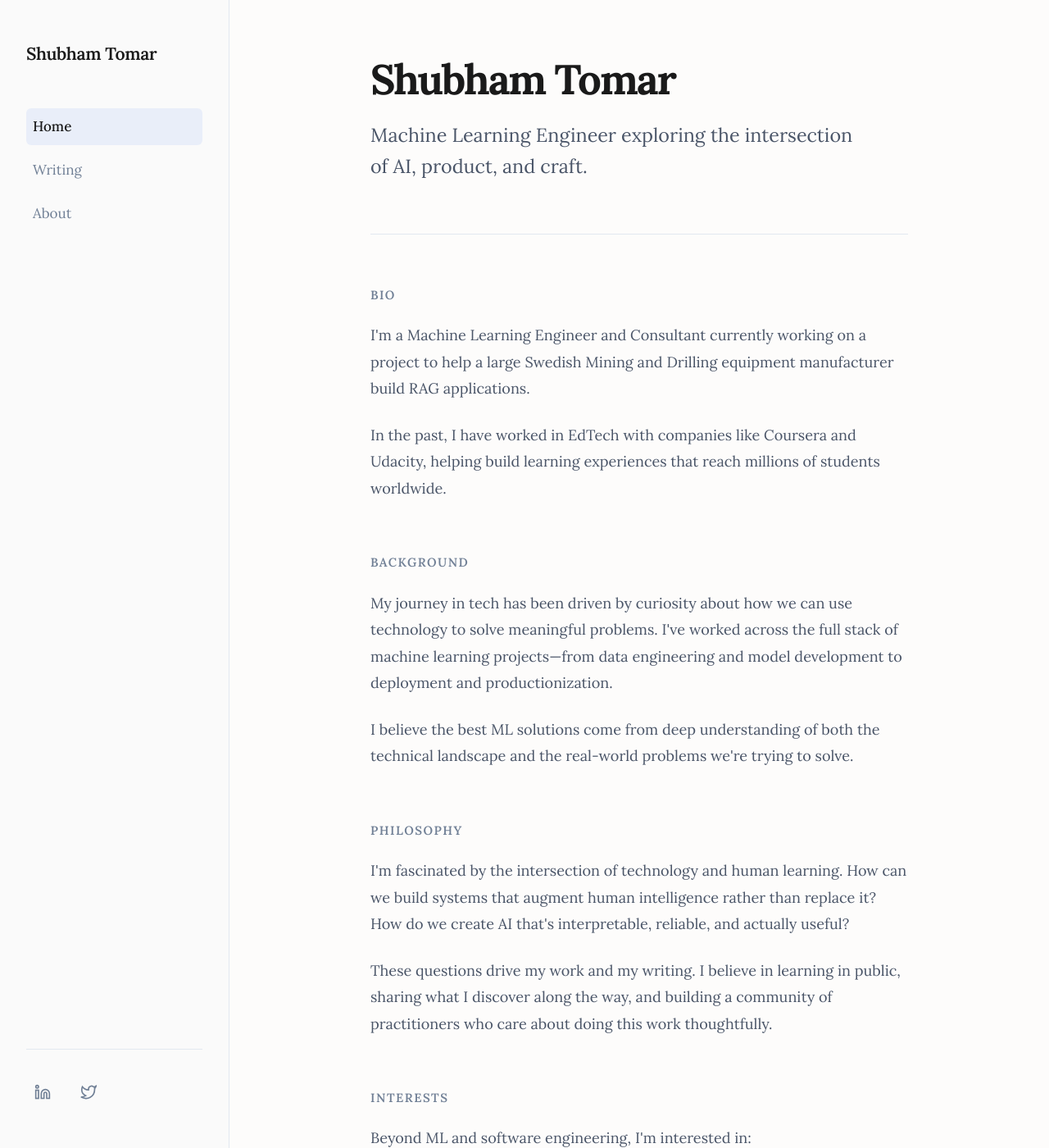
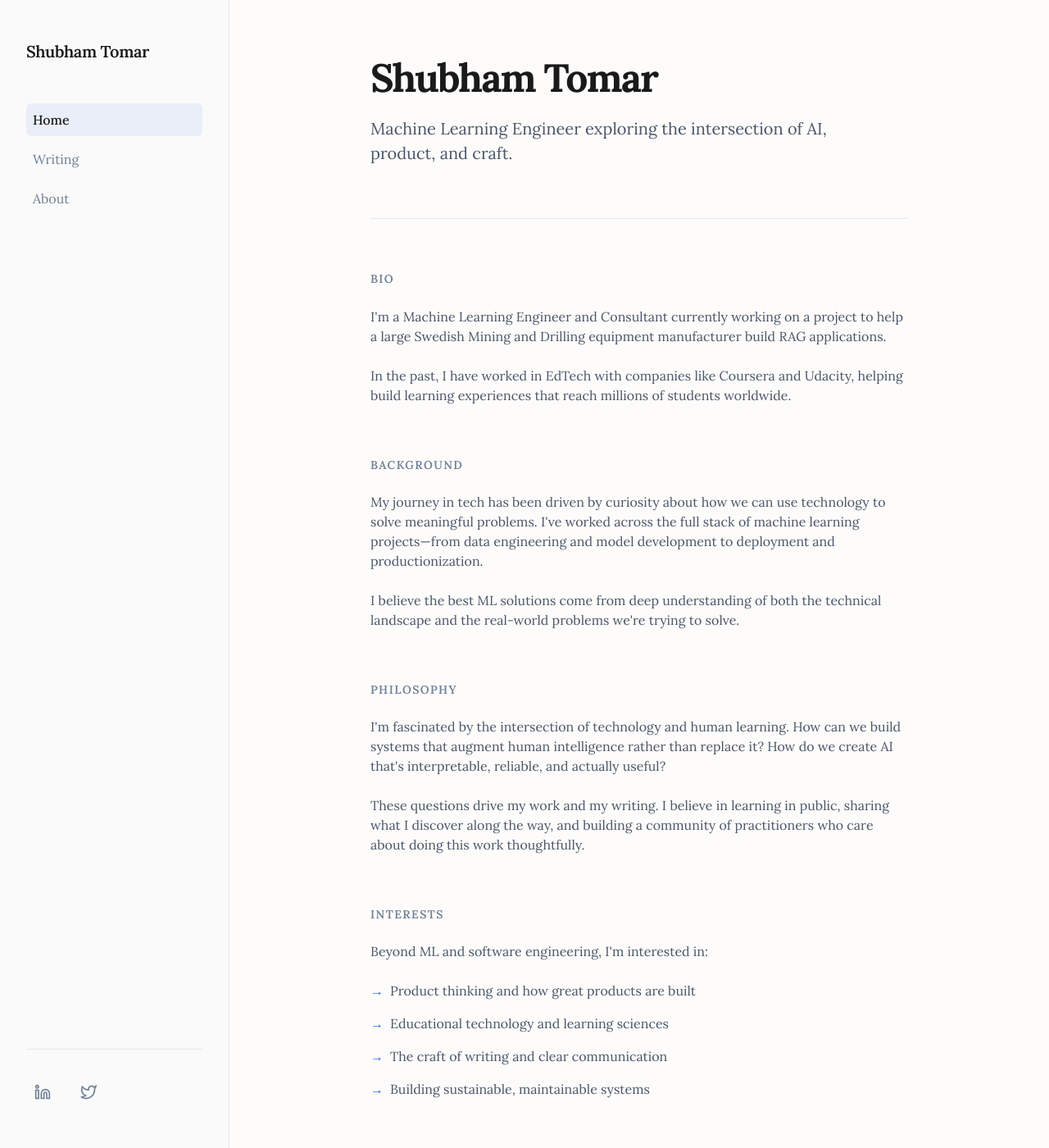
Before and after one commit to sshtomar/sshtomar.github.io, a Jekyll site: the page built from index.html, in a window 1280 px wide and 1400 px high. Shown: the whole window at 82% size. Built offline with Jekyll 4.4.1, drawn with Linux system fonts in a browser that asks for light colours; the list of posts is cut into pages by our own code.

Commit message:
update typography to match Adam Maj's font sizes
Match exact typography specifications from adammaj.com:
- Base font size: 16px (was 17px)
- Body line-height: 1.5 (was 1.7 and 1.8)
- Mobile-first responsive typography:
  - h1: 2.25rem → 3rem on tablet+
  - h2: 1.5rem → 1.875rem on tablet+
  - h3: 1.25rem → 1.5rem on tablet+
  - h4: 1rem → 1.125rem on tablet+
- Body text: 1rem with line-height 1.5 throughout
- Remove redundant font-size overrides in responsive sections

This creates a cleaner, more consistent typographic hierarchy
that matches Adam Maj's professional aesthetic.

🤖 Generated with [Claude Code](https://claude.com/claude-code)

Co-Authored-By: Claude Sonnet 4.5 <noreply@anthropic.com>

```diff
--- a/assets/css/custom.css
+++ b/assets/css/custom.css
@@ -51,7 +51,7 @@
 }
 
 html {
-  font-size: 17px;
+  font-size: 16px;
   -webkit-font-smoothing: antialiased;
   -moz-osx-font-smoothing: grayscale;
   scroll-behavior: smooth;
@@ -62,7 +62,7 @@ body {
   padding: 0;
   font-family: var(--font-serif);
   font-weight: 400;
-  line-height: 1.7;
+  line-height: 1.5;
   color: var(--color-text);
   background-color: var(--color-bg);
   min-height: 100vh;
@@ -258,7 +258,7 @@ h1, h2, h3, h4, h5, h6 {
 }
 
 h1 {
-  font-size: 2.5rem;
+  font-size: 2.25rem;
   margin-bottom: var(--space-2);
 }
 
@@ -269,6 +269,11 @@ h2 {
 
 h3 {
   font-size: 1.25rem;
+  margin-bottom: var(--space-2);
+}
+
+h4 {
+  font-size: 1rem;
   margin-bottom: var(--space-2);
 }
 
@@ -325,15 +330,15 @@ a:hover {
 }
 
 .hero-title {
-  font-size: 3rem;
+  font-size: 2.25rem;
   font-weight: 700;
   margin-bottom: var(--space-2);
   letter-spacing: -0.04em;
 }
 
 .hero-subtitle {
-  font-size: 1.375rem;
-  line-height: 1.6;
+  font-size: 1rem;
+  line-height: 1.5;
   color: var(--color-text-secondary);
   max-width: 600px;
 }
@@ -355,8 +360,8 @@ section {
 }
 
 .section-content {
-  font-size: 1.0625rem;
-  line-height: 1.8;
+  font-size: 1rem;
+  line-height: 1.5;
 }
 
 .section-content p {
@@ -465,8 +470,8 @@ section {
 
 /* Prose styles */
 .prose {
-  line-height: 1.8;
-  font-size: 1.0625rem;
+  line-height: 1.5;
+  font-size: 1rem;
 }
 
 .prose p {
@@ -477,13 +482,11 @@ section {
 .prose h2 {
   margin-top: var(--space-8);
   margin-bottom: var(--space-3);
-  font-size: 1.75rem;
 }
 
 .prose h3 {
   margin-top: var(--space-6);
   margin-bottom: var(--space-2);
-  font-size: 1.375rem;
 }
 
 .prose ul, .prose ol {
@@ -555,16 +558,15 @@ section {
 
 .about-content h1 {
   margin-bottom: var(--space-4);
-  font-size: 2.5rem;
 }
 
 .about-content h2 {
-  font-size: 1.125rem;
+  font-size: 0.875rem;
 }
 
 .about-content p {
-  font-size: 1.0625rem;
-  line-height: 1.8;
+  font-size: 1rem;
+  line-height: 1.5;
   margin-bottom: var(--space-3);
 }
 
@@ -632,6 +634,33 @@ td {
    Responsive Design
    -------------------------------------------------------------------------- */
 
+/* Tablet and above - larger font sizes */
+@media (min-width: 768px) {
+  h1 {
+    font-size: 3rem;
+  }
+
+  h2 {
+    font-size: 1.875rem;
+  }
+
+  h3 {
+    font-size: 1.5rem;
+  }
+
+  h4 {
+    font-size: 1.125rem;
+  }
+
+  .hero-title {
+    font-size: 3rem;
+  }
+
+  .hero-subtitle {
+    font-size: 1.25rem;
+  }
+}
+
 /* Tablet and below */
 @media (max-width: 991px) {
   .mobile-header {
@@ -657,40 +686,12 @@ td {
   .content-wrapper {
     padding: var(--space-4) var(--space-3);
   }
-
-  .hero-title {
-    font-size: 2.25rem;
-  }
-
-  .hero-subtitle {
-    font-size: 1.125rem;
-  }
-
-  h1 {
-    font-size: 2rem;
-  }
-
-  h2 {
-    font-size: 1.375rem;
-  }
 }
 
 /* Mobile */
 @media (max-width: 640px) {
-  html {
-    font-size: 16px;
-  }
-
   .content-wrapper {
     padding: var(--space-3) var(--space-2);
-  }
-
-  .hero-title {
-    font-size: 1.875rem;
-  }
-
-  .hero-subtitle {
-    font-size: 1.0625rem;
   }
 
   .post-list a {
```
